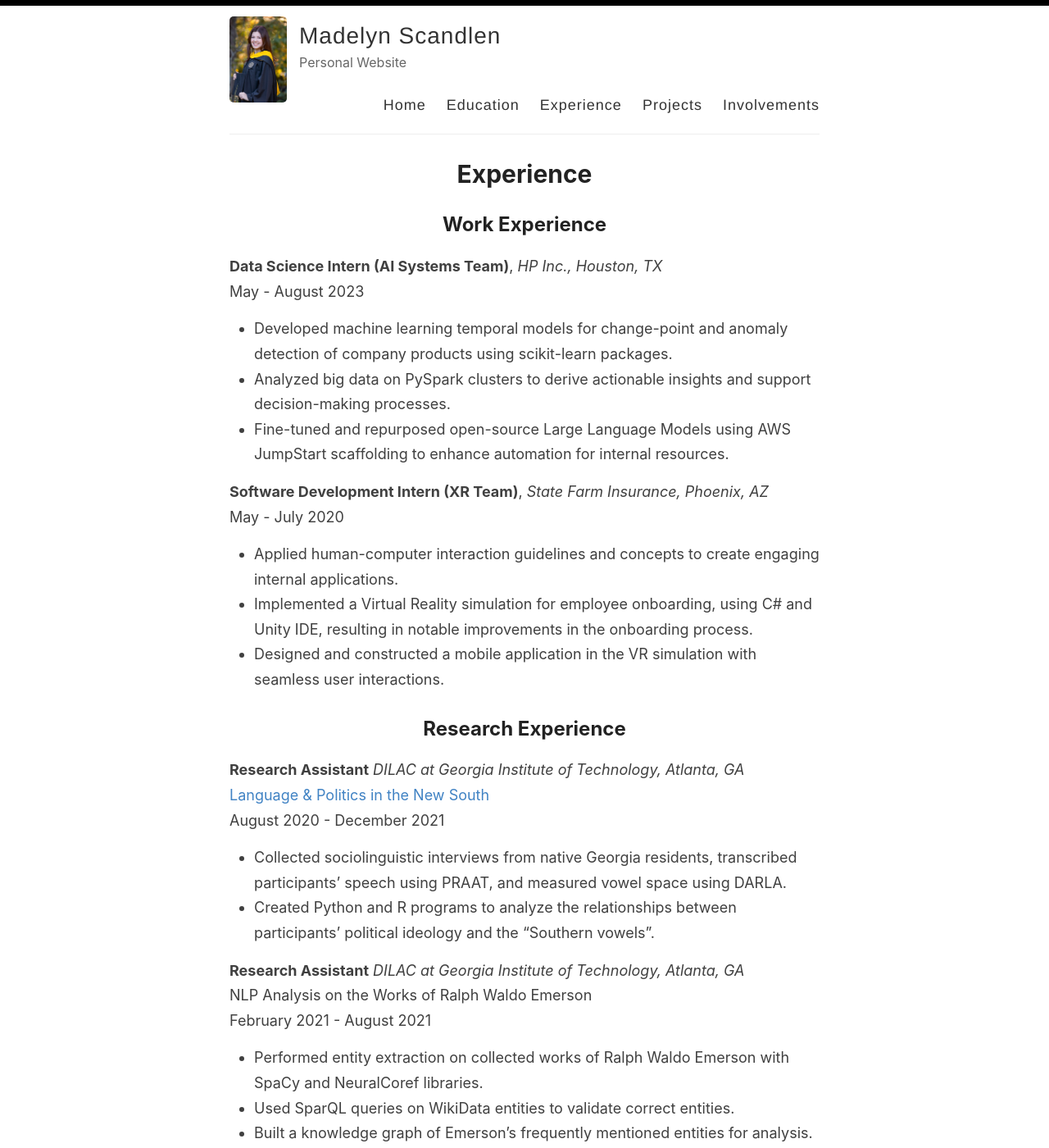
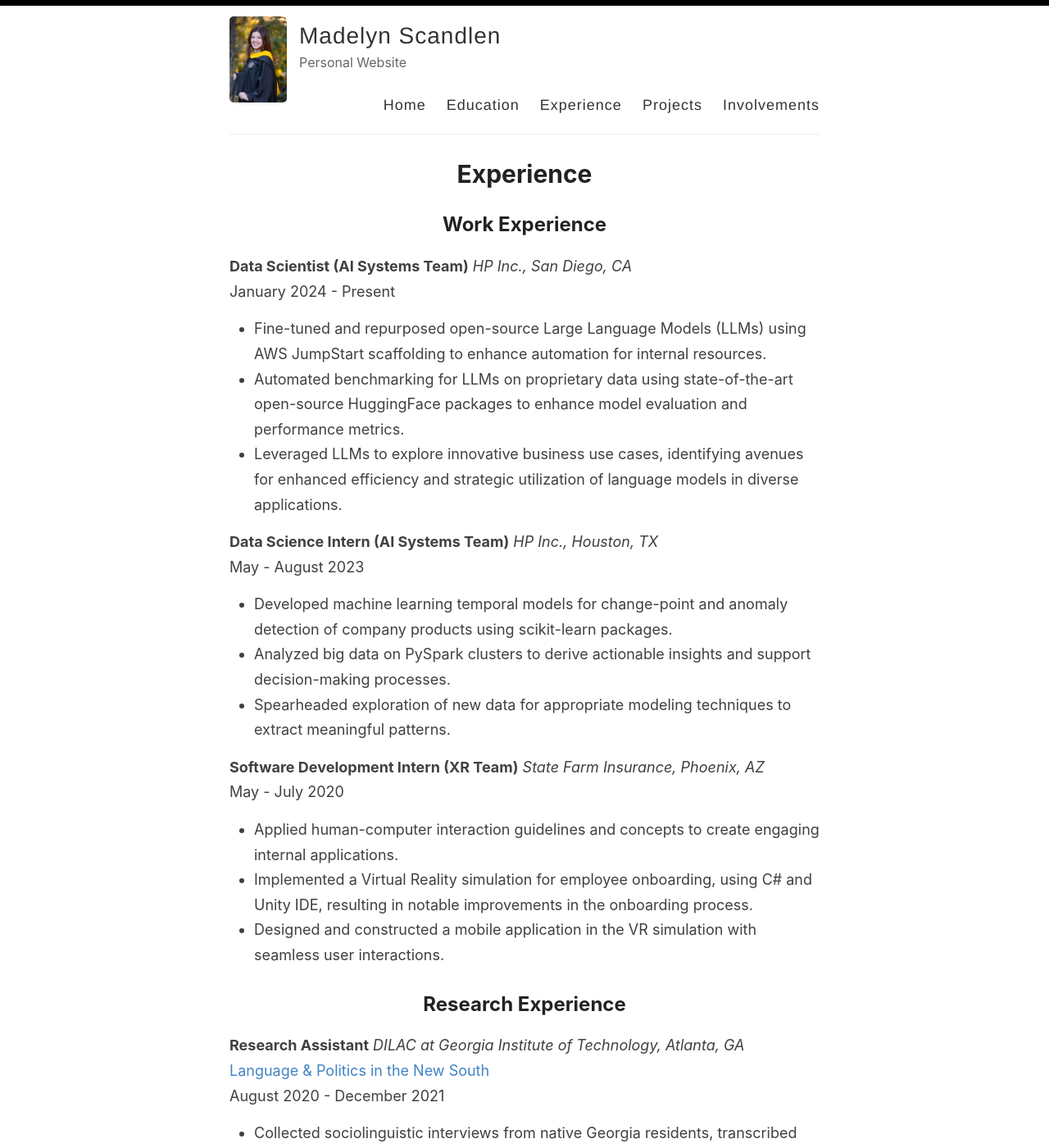
Before and after one commit to mscandlen/mscandlen, a Jekyll site: the page built from _pages/experience.md, in a window 1280 px wide and 1400 px high. Shown: the whole window at 82% size. Built offline with Jekyll 4.4.1, drawn with Linux system fonts in a browser that asks for light colours.

Commit message:
Update experience.md

```diff
--- a/_pages/experience.md
+++ b/_pages/experience.md
@@ -6,13 +6,19 @@ permalink: /experience/
 
 ## Work Experience
 
-**Data Science Intern (AI Systems Team)**, _HP Inc., Houston, TX_<br>
+**Data Scientist (AI Systems Team)** _HP Inc., San Diego, CA_<br>
+January 2024 - Present <br>
+- Fine-tuned and repurposed open-source Large Language Models (LLMs) using AWS JumpStart scaffolding to enhance automation for internal resources.
+- Automated benchmarking for LLMs on proprietary data using state-of-the-art open-source HuggingFace packages to enhance model evaluation and performance metrics.
+- Leveraged LLMs to explore innovative business use cases, identifying avenues for enhanced efficiency and strategic utilization of language models in diverse applications.
+
+**Data Science Intern (AI Systems Team)** _HP Inc., Houston, TX_<br>
 May - August 2023 <br>
--	Developed machine learning temporal models for change-point and anomaly detection of company products using scikit-learn packages.
--	Analyzed big data on PySpark clusters to derive actionable insights and support decision-making processes.
--	Fine-tuned and repurposed open-source Large Language Models using AWS JumpStart scaffolding to enhance automation for internal resources.
+- Developed machine learning temporal models for change-point and anomaly detection of company products using scikit-learn packages.
+- Analyzed big data on PySpark clusters to derive actionable insights and support decision-making processes.
+- Spearheaded exploration of new data for appropriate modeling techniques to extract meaningful patterns.
 
-**Software Development Intern (XR Team)**, _State Farm Insurance, Phoenix, AZ_<br>
+**Software Development Intern (XR Team)** _State Farm Insurance, Phoenix, AZ_<br>
 May - July 2020 <br>
 -	Applied human-computer interaction guidelines and concepts to create engaging internal applications.
 -	Implemented a Virtual Reality simulation for employee onboarding, using C# and Unity IDE, resulting in notable improvements in the onboarding process.
```
